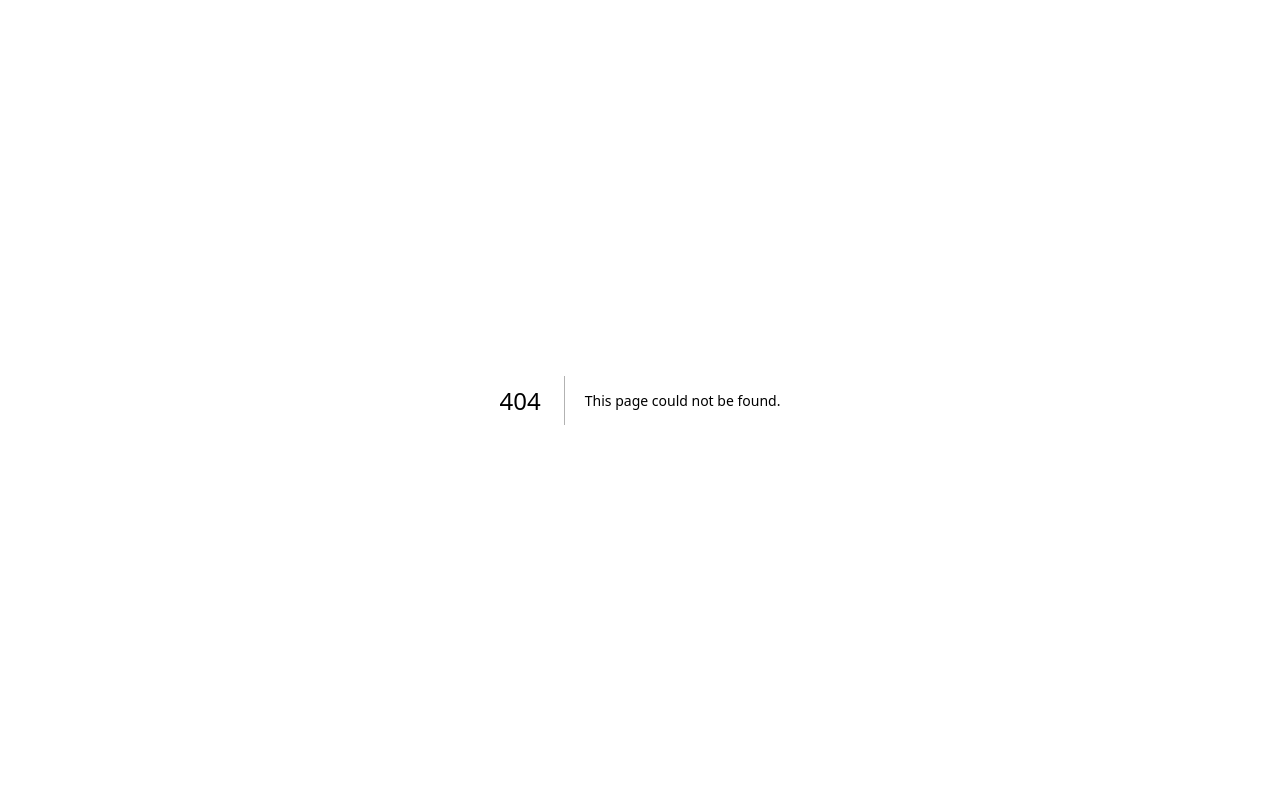
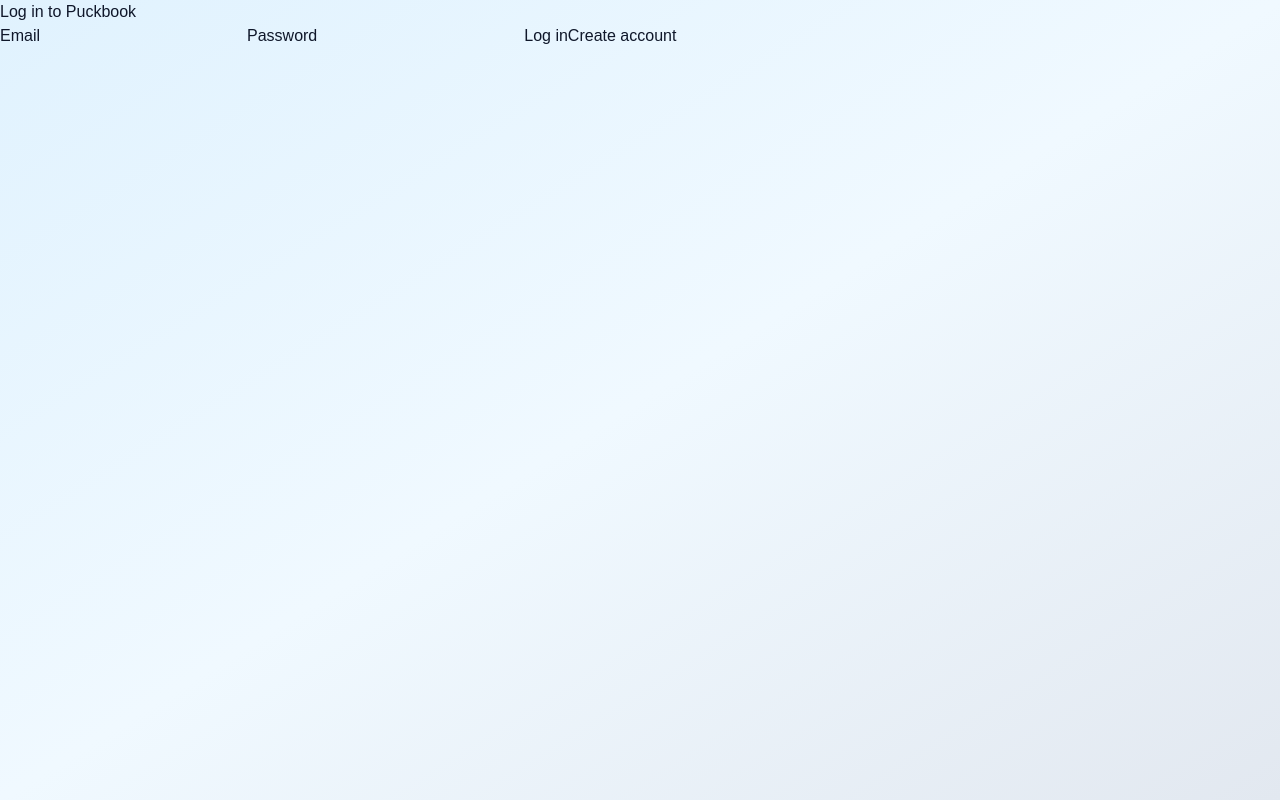
Before and after one commit to nicole-sedillo/tonight-in-hockey, a Next.js app: page /login in a window 1280 px wide. Before the commit this address had no page. Built offline with nearby package versions, Linux system fonts and the light colour scheme.

Commit message:
set up supabase authentication

```diff
--- /dev/null
+++ b/app/auth/confirm/route.js
@@ -0,0 +1,23 @@
+import { NextResponse } from "next/server";
+import { createClient } from "@/lib/supabase/server";
+
+export async function GET(request) {
+  const requestUrl = new URL(request.url);
+  const code = requestUrl.searchParams.get("code");
+
+  if (code) {
+    const supabase = await createClient();
+
+    const { error } = await supabase.auth.exchangeCodeForSession(code);
+
+    if (!error) {
+      return NextResponse.redirect(
+        new URL("/test-supabase", requestUrl.origin)
+      );
+    }
+  }
+
+  return NextResponse.redirect(
+    new URL("/login?error=confirmation_failed", requestUrl.origin)
+  );
+}
--- /dev/null
+++ b/app/login/page.js
@@ -0,0 +1,105 @@
+"use client";
+
+import { useState } from "react";
+import { useRouter } from "next/navigation";
+import { createClient } from "@/lib/supabase/client";
+
+export default function LoginPage() {
+  const router = useRouter();
+
+  const [email, setEmail] = useState("");
+  const [password, setPassword] = useState("");
+  const [message, setMessage] = useState("");
+  const [isLoading, setIsLoading] = useState(false);
+
+  async function handleSignUp() {
+    setIsLoading(true);
+    setMessage("");
+
+    const supabase = createClient();
+
+    const { error } = await supabase.auth.signUp({
+      email,
+      password,
+      options: {
+        emailRedirectTo: `${window.location.origin}/auth/confirm`,
+      },
+    });
+
+    setIsLoading(false);
+
+    if (error) {
+      setMessage(error.message);
+      return;
+    }
+
+    setMessage("Check your email to confirm your account.");
+  }
+
+  async function handleLogin() {
+    setIsLoading(true);
+    setMessage("");
+
+    const supabase = createClient();
+
+    const { error } = await supabase.auth.signInWithPassword({
+      email,
+      password,
+    });
+
+    setIsLoading(false);
+
+    if (error) {
+      setMessage(error.message);
+      return;
+    }
+
+    router.push("/");
+    router.refresh();
+  }
+
+  return (
+    <main>
+      <h1>Log in to Puckbook</h1>
+
+      <label>
+        Email
+        <input
+          type="email"
+          value={email}
+          onChange={(event) => setEmail(event.target.value)}
+          required
+        />
+      </label>
+
+      <label>
+        Password
+        <input
+          type="password"
+          value={password}
+          onChange={(event) => setPassword(event.target.value)}
+          required
+          minLength={6}
+        />
+      </label>
+
+      <button
+        type="button"
+        onClick={handleLogin}
+        disabled={isLoading}
+      >
+        Log in
+      </button>
+
+      <button
+        type="button"
+        onClick={handleSignUp}
+        disabled={isLoading}
+      >
+        Create account
+      </button>
+
+      {message && <p>{message}</p>}
+    </main>
+  );
+}
--- /dev/null
+++ b/app/test-supabase/page.js
@@ -0,0 +1,22 @@
+import { createClient } from "@/lib/supabase/server";
+
+export default async function TestSupabasePage() {
+  const supabase = await createClient();
+
+  const {
+    data: { user },
+  } = await supabase.auth.getUser();
+
+  return (
+    <main>
+      <h1>Supabase connection test</h1>
+      <p>Connected successfully.</p>
+
+      <p>
+        {user
+          ? `Signed in as ${user.email}`
+          : "No user signed in yet."}
+      </p>
+    </main>
+  );
+}
--- /dev/null
+++ b/lib/supabase/proxy.js
@@ -0,0 +1,38 @@
+import { createServerClient } from "@supabase/ssr";
+import { NextResponse } from "next/server";
+
+export async function updateSession(request) {
+  let response = NextResponse.next({
+    request,
+  });
+
+  const supabase = createServerClient(
+    process.env.NEXT_PUBLIC_SUPABASE_URL,
+    process.env.NEXT_PUBLIC_SUPABASE_PUBLISHABLE_KEY,
+    {
+      cookies: {
+        getAll() {
+          return request.cookies.getAll();
+        },
+
+        setAll(cookiesToSet) {
+          cookiesToSet.forEach(({ name, value }) => {
+            request.cookies.set(name, value);
+          });
+
+          response = NextResponse.next({
+            request,
+          });
+
+          cookiesToSet.forEach(({ name, value, options }) => {
+            response.cookies.set(name, value, options);
+          });
+        },
+      },
+    }
+  );
+
+  await supabase.auth.getUser();
+
+  return response;
+}
--- /dev/null
+++ b/proxy.js
@@ -0,0 +1,11 @@
+import { updateSession } from "@/lib/supabase/proxy";
+
+export async function proxy(request) {
+  return updateSession(request);
+}
+
+export const config = {
+  matcher: [
+    "/((?!_next/static|_next/image|favicon.ico|.*\\.(?:svg|png|jpg|jpeg|gif|webp)$).*)",
+  ],
+};
```
